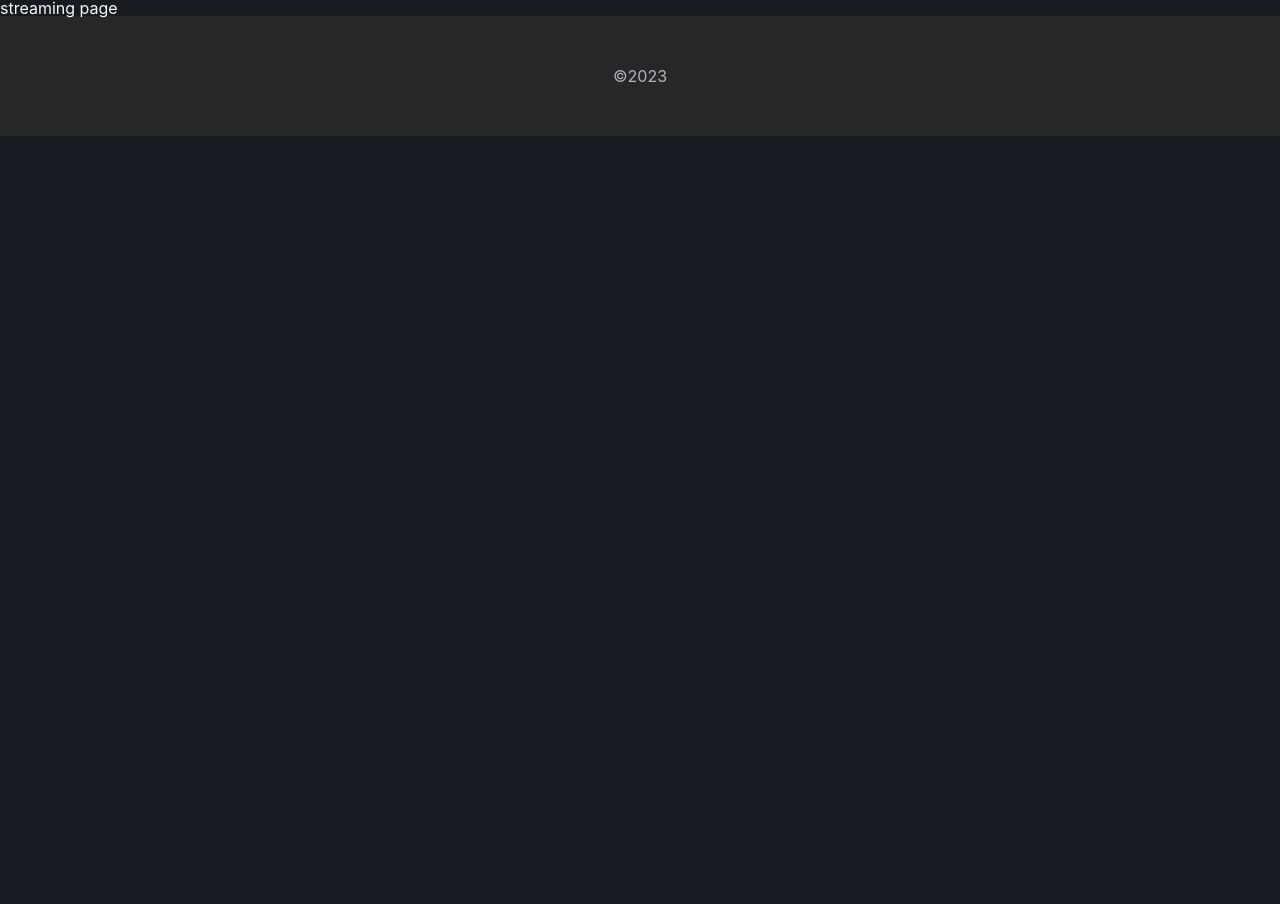
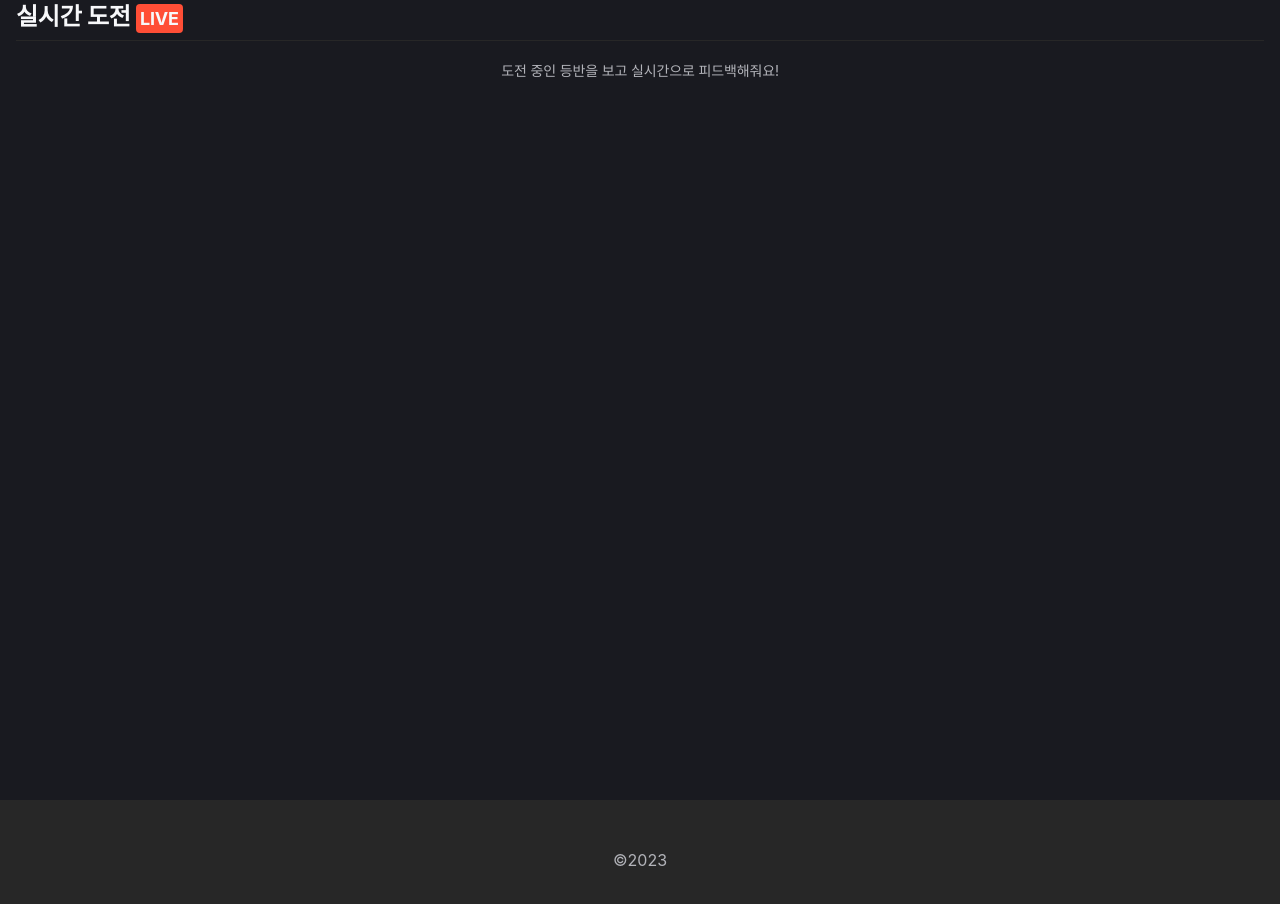
Before and after one commit to Color-the-rock/colortherock, a React (Create React App) app in the folder frontend/color-the-rock-app/: page /streaming/1 in a window 1280 px wide. Shown: the top 904 px of the page. Before the commit the page ends 800 px from the top, so only its background shows below. Built offline with nearby package versions, Linux system fonts and the light colour scheme.

Commit message:
:lipstick: style :
Title, Description, LiveTag 스타일 추가

```diff
--- a/frontend/color-the-rock-app/src/pages/Streaming/index.js
+++ b/frontend/color-the-rock-app/src/pages/Streaming/index.js
@@ -1,6 +1,15 @@
 import React from "react";
-
+import * as S from "./style";
 const Streaming = () => {
-  return <div> streaming page</div>;
+  return (
+    <S.Container>
+      <S.Title>
+        실시간 도전 <S.LiveTag>LIVE</S.LiveTag>
+      </S.Title>
+      <S.Description>
+        도전 중인 등반을 보고 실시간으로 피드백해줘요!
+      </S.Description>
+    </S.Container>
+  );
 };
 export default Streaming;
--- a/frontend/color-the-rock-app/src/pages/Streaming/style.js
+++ b/frontend/color-the-rock-app/src/pages/Streaming/style.js
@@ -0,0 +1,41 @@
+import styled from "styled-components";
+
+export const Container = styled.div`
+  width: 100vw;
+  height: 100vh;
+  background-color: transparent;
+  padding: 0px 16px;
+`;
+
+export const Title = styled.h1`
+  font-size: 1.5rem;
+  font-weight: 700;
+  line-height: 2.125rem;
+  letter-spacing: -0.01em;
+  padding-bottom: 0.4rem;
+  border-bottom: 1px solid #272727;
+`;
+
+export const LiveTag = styled.span`
+  width: 3.25rem;
+  height: 1.75rem;
+  border-radius: 4px;
+  padding: 4px;
+  background-color: var(--color-badge-live);
+  font-style: normal;
+  font-weight: 700;
+  font-size: 1.125rem;
+  line-height: 1.75rem;
+  text-align: center;
+`;
+
+export const Description = styled.div`
+  font-style: normal;
+  font-weight: 400;
+  font-size: 0.875rem;
+  line-height: 1.25rem;
+  text-align: center;
+  letter-spacing: -0.01em;
+  margin: 1.25rem 0px;
+  color: var(--color-tertiary);
+`;
--- a/frontend/color-the-rock-app/src/styles/GlobalStyles.js
+++ b/frontend/color-the-rock-app/src/styles/GlobalStyles.js
@@ -36,6 +36,7 @@ html {
   --color-level-v7-end: #8533FF;
   --color-level-v8-start: #695F54;
   --color-level-v8-end: #403121;
+  --color-badge-live:#FF4E36
   /* font-size: 62.5%;  */
 }
 
```
